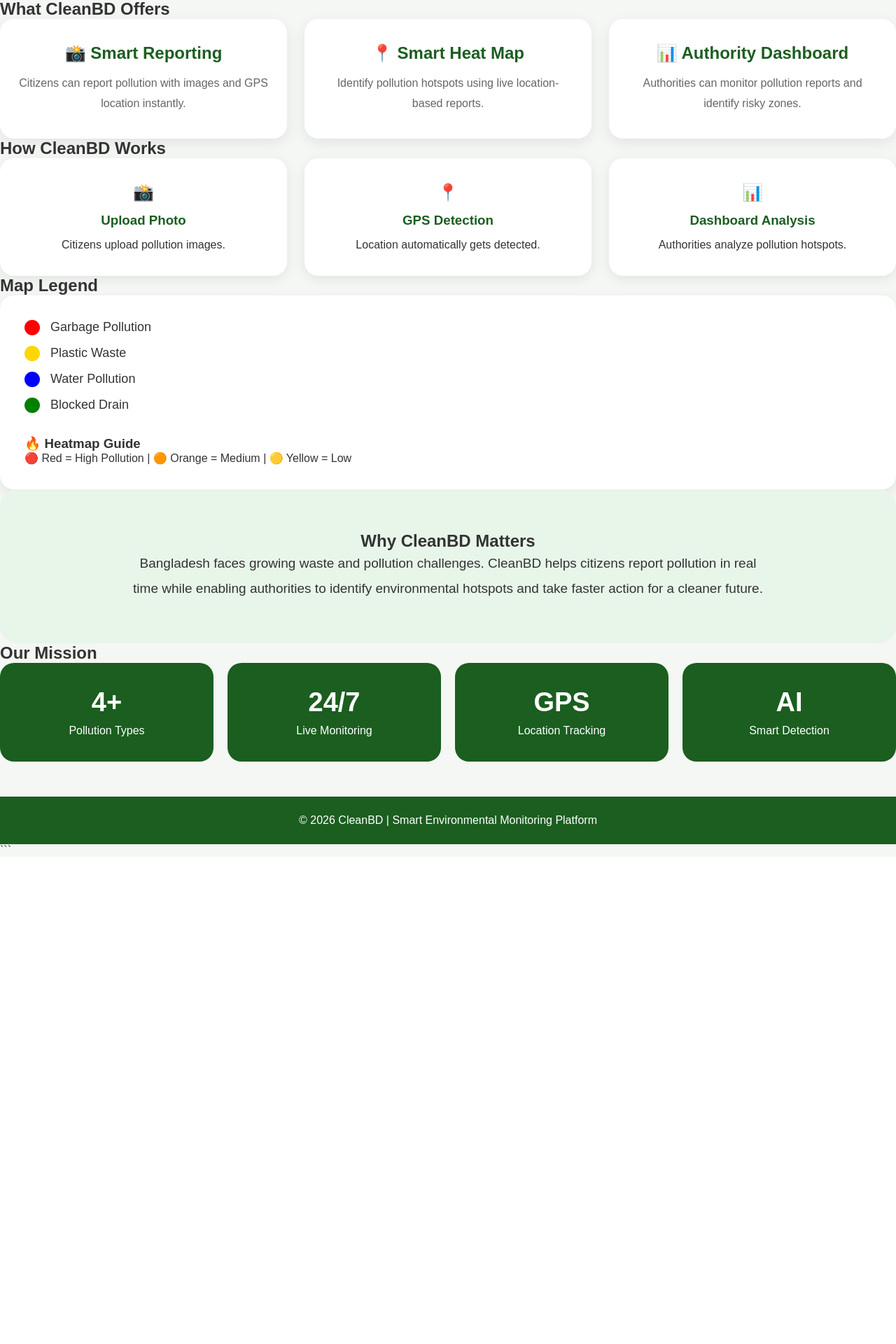
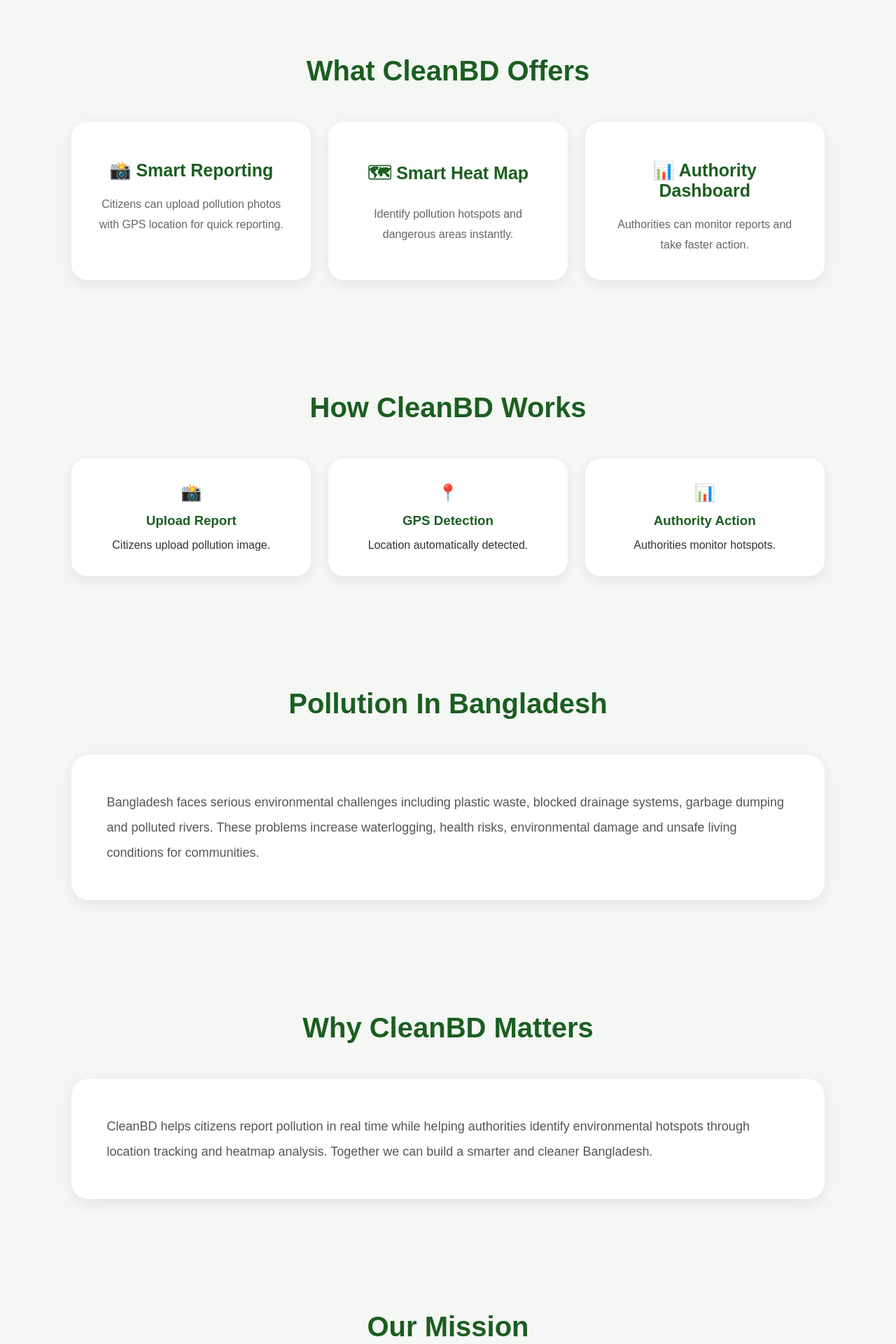
Before and after one commit to Hindol10/CleanBD, a Flask app: page / in a window 1280 px wide. Shown: the part 826-2746 px from the top of the page at 70% size. Before the commit the page ends 2036 px from the top, so only its background shows below. Run offline with Flask 3, Linux system fonts and the light colour scheme.

Commit message:
final homepage

```diff
--- a/templates/home.html
+++ b/templates/home.html
@@ -11,7 +11,7 @@
     margin:0;
     padding:0;
     box-sizing:border-box;
-            font-family: Arial, sans-serif;
+    font-family:Arial,sans-serif;
 }
 
 body{
@@ -22,133 +22,104 @@
 /* NAVBAR */
 nav{
     background:#1b5e20;
-            padding:18px 8%;
     display:flex;
     justify-content:space-between;
     align-items:center;
-            color:white;
+    padding:18px 8%;
     position:sticky;
     top:0;
     z-index:1000;
 }
 
-        nav h2{
+.logo{
+    color:white;
     font-size:30px;
+    font-weight:bold;
 }
 
 nav ul{
+    display:flex;
     list-style:none;
-            display:flex;
-            gap:25px;
+    gap:28px;
 }
 
 nav ul li a{
     text-decoration:none;
     color:white;
     font-weight:bold;
-            transition:0.3s;
-        }
-
-        nav ul li a:hover{
-            color:#c8e6c9;
 }
 
 /* HERO */
 .hero{
-    position: relative;
-    height: 92vh;
+    position:relative;
+    min-height:92vh;
 
     background:
     linear-gradient(
-    rgba(0,0,0,0.48),
-    rgba(0,0,0,0.48)
+        rgba(0,0,0,0.45),
+        rgba(0,0,0,0.45)
     ),
+    url("{{ url_for('static', filename='images/hero-bg.png') }}");
 
-    url('https://images.unsplash.com/photo-1506744038136-46273834b3fb?q=80&w=1800');
+    background-size:cover;
+    background-position:center;
+    background-repeat:no-repeat;
 
-    background-size: cover;
-    background-position: center;
-    display: flex;
-    justify-content: center;
-    align-items: center;
-    text-align: center;
-    color: white;
-    overflow: hidden;
-}
-
-.hero::before{
-    content:"";
-    position:absolute;
-    inset:0;
-
-    background:
-    linear-gradient(
-        to right,
-        rgba(40,40,40,0.55) 0%,
-        rgba(40,40,40,0.45) 50%,
-        rgba(46,125,50,0.15) 100%
-    );
-
-    z-index:1;
+    display:flex;
+    justify-content:center;
+    align-items:center;
+    text-align:center;
+    padding:20px;
+    color:white;
 }
 
 .hero-content{
-    position:relative;
-    z-index:2;
     max-width:900px;
-    padding:20px;
 }
 
 .hero h1{
     font-size:58px;
+    margin-bottom:20px;
     line-height:1.2;
-    margin-bottom:22px;
-    text-shadow:0 4px 18px rgba(0,0,0,0.45);
+    text-shadow:0 5px 20px rgba(0,0,0,0.4);
 }
 
 .hero p{
     font-size:22px;
-    line-height:1.9;
-    max-width:750px;
-    margin:auto;
+    line-height:1.8;
     margin-bottom:35px;
     color:#f2f2f2;
 }
 
 .btn{
     display:inline-block;
-    background:#43a047;
+    padding:16px 35px;
+    background:#2e7d32;
     color:white;
     text-decoration:none;
-    padding:16px 36px;
     border-radius:50px;
-    font-size:20px;
     font-weight:bold;
-    box-shadow:0 8px 25px rgba(67,160,71,0.35);
-    transition:0.3s;
+    transition:.3s;
 }
 
 .btn:hover{
-    transform:translateY(-4px);
+    transform:translateY(-3px);
 }
 
-@media(max-width:768px){
-
-    .hero{
-        height:78vh;
+/* SECTION */
+section{
+    padding:80px 8%;
 }
 
-    .hero h1{
-        font-size:36px;
+.section-title{
+    text-align:center;
+    font-size:40px;
+    color:#1b5e20;
+    margin-bottom:50px;
 }
 
-    .hero p{
-        font-size:17px;
-    }
-}
-
-        /* CARDS */
-        .card-container{
+/* FEATURES */
+.cards{
     display:grid;
     grid-template-columns:repeat(auto-fit,minmax(260px,1fr));
     gap:25px;
@@ -156,11 +127,11 @@
 
 .card{
     background:white;
-            padding:35px 25px;
-            border-radius:20px;
+    border-radius:22px;
+    padding:35px;
     text-align:center;
     box-shadow:0 6px 20px rgba(0,0,0,0.08);
-            transition:0.3s;
+    transition:.3s;
 }
 
 .card:hover{
@@ -168,94 +139,67 @@
 }
 
 .card h3{
+    margin:20px 0;
     color:#1b5e20;
-            margin-bottom:15px;
-            font-size:24px;
+    font-size:25px;
 }
 
 .card p{
+    line-height:1.8;
     color:#666;
-            line-height:1.8;
 }
 
 /* HOW IT WORKS */
 .steps{
     display:grid;
-            grid-template-columns:repeat(auto-fit,minmax(260px,1fr));
+    grid-template-columns:repeat(auto-fit,minmax(250px,1fr));
     gap:25px;
 }
 
 .step{
     background:white;
-            border-radius:20px;
+    padding:35px;
+    border-radius:22px;
     text-align:center;
-            padding:35px;
-            box-shadow:0 5px 18px rgba(0,0,0,0.08);
+    box-shadow:0 6px 18px rgba(0,0,0,0.08);
 }
 
 .step h3{
+    margin:15px 0;
     color:#1b5e20;
-            margin:15px 0;
 }
 
-        /* LEGEND */
-        .legend{
+/* INFO */
+.info-box{
     background:white;
-            border-radius:20px;
-            padding:35px;
-            box-shadow:0 6px 18px rgba(0,0,0,0.08);
+    border-radius:25px;
+    padding:50px;
+    box-shadow:0 6px 20px rgba(0,0,0,0.08);
 }
 
-        .legend-item{
-            display:flex;
-            align-items:center;
-            margin-bottom:15px;
+.info-box p{
+    line-height:2;
     font-size:18px;
+    color:#555;
 }
 
-        .dot{
-            width:22px;
-            height:22px;
-            border-radius:50%;
-            margin-right:15px;
-        }
-
-        /* WHY */
-        .why{
-            text-align:center;
-            background:#e8f5e9;
-            border-radius:25px;
-            padding:60px 30px;
-        }
-
-        .why p{
-            font-size:19px;
-            line-height:1.9;
-            max-width:900px;
-            margin:auto;
-        }
-
-        /* STATS */
+/* MISSION */
 .stats{
     display:grid;
-            grid-template-columns:repeat(auto-fit,minmax(200px,1fr));
+    grid-template-columns:repeat(auto-fit,minmax(220px,1fr));
     gap:20px;
 }
 
-        .stat-box{
+.stat{
     background:#1b5e20;
     color:white;
     text-align:center;
-            border-radius:20px;
-            padding:35px;
+    padding:40px 25px;
+    border-radius:22px;
 }
 
-        .stat-box h2{
+.stat h2{
     font-size:38px;
-        }
-
-        .stat-box p{
-            margin-top:10px;
 }
 
 footer{
@@ -266,6 +210,7 @@
     margin-top:50px;
 }
 
+/* MOBILE */
 @media(max-width:768px){
 
     nav{
@@ -279,7 +224,7 @@
     }
 
     .hero{
-                height:75vh;
+        min-height:78vh;
     }
 
     .hero h1{
@@ -293,15 +238,18 @@
     .section-title{
         font-size:30px;
     }
+
+    .info-box{
+        padding:30px;
     }
-
+}
 </style>
 </head>
 
 <body>
 
 <nav>
-        <h2>🌍 CleanBD</h2>
+    <div class="logo">🌍 CleanBD</div>
 
     <ul>
         <li><a href="/">Home</a></li>
@@ -312,142 +260,169 @@
 </nav>
 
 <section class="hero">
+
     <div class="hero-content">
-            <h1>From Pollution Today, To A Cleaner Tomorrow</h1>
+
+        <h1>
+            From Pollution Today, To A Cleaner Tomorrow
+        </h1>
 
         <p>
             Help make Bangladesh cleaner by reporting
-                plastic waste, garbage, blocked drains,
-                and water pollution in real time.
+            plastic waste, blocked drains,
+            garbage and water pollution in real time.
         </p>
 
         <a href="/report" class="btn">
             Report Pollution
         </a>
+
     </div>
+
 </section>
 
 <section>
-        <h2 class="section-title">What CleanBD Offers</h2>
 
-        <div class="card-container">
+    <h2 class="section-title">
+        What CleanBD Offers
+    </h2>
+
+    <div class="cards">
 
         <div class="card">
             <h3>📸 Smart Reporting</h3>
-                <p>Citizens can report pollution with images and GPS location instantly.</p>
+
+            <p>
+                Citizens can upload pollution photos
+                with GPS location for quick reporting.
+            </p>
         </div>
 
         <div class="card">
-                <h3>📍 Smart Heat Map</h3>
-                <p>Identify pollution hotspots using live location-based reports.</p>
+            <h3>🗺 Smart Heat Map</h3>
+
+            <p>
+                Identify pollution hotspots
+                and dangerous areas instantly.
+            </p>
         </div>
 
         <div class="card">
             <h3>📊 Authority Dashboard</h3>
-                <p>Authorities can monitor pollution reports and identify risky zones.</p>
+
+            <p>
+                Authorities can monitor reports
+                and take faster action.
+            </p>
         </div>
 
     </div>
+
 </section>
 
 <section>
-        <h2 class="section-title">How CleanBD Works</h2>
+
+    <h2 class="section-title">
+        How CleanBD Works
+    </h2>
 
     <div class="steps">
 
         <div class="step">
-                <h2>📸</h2>
-                <h3>Upload Photo</h3>
-                <p>Citizens upload pollution images.</p>
+            <h1>📸</h1>
+            <h3>Upload Report</h3>
+            <p>Citizens upload pollution image.</p>
         </div>
 
         <div class="step">
-                <h2>📍</h2>
+            <h1>📍</h1>
             <h3>GPS Detection</h3>
-                <p>Location automatically gets detected.</p>
+            <p>Location automatically detected.</p>
         </div>
 
         <div class="step">
-                <h2>📊</h2>
-                <h3>Dashboard Analysis</h3>
-                <p>Authorities analyze pollution hotspots.</p>
+            <h1>📊</h1>
+            <h3>Authority Action</h3>
+            <p>Authorities monitor hotspots.</p>
         </div>
 
     </div>
+
 </section>
 
 <section>
-        <h2 class="section-title">Map Legend</h2>
 
-        <div class="legend">
+    <h2 class="section-title">
+        Pollution In Bangladesh
+    </h2>
 
-            <div class="legend-item">
-                <div class="dot" style="background:red;"></div>
-                Garbage Pollution
+    <div class="info-box">
+
+        <p>
+            Bangladesh faces serious environmental
+            challenges including plastic waste,
+            blocked drainage systems, garbage dumping
+            and polluted rivers. These problems
+            increase waterlogging, health risks,
+            environmental damage and unsafe living
+            conditions for communities.
+        </p>
+
     </div>
 
-            <div class="legend-item">
-                <div class="dot" style="background:gold;"></div>
-                Plastic Waste
-            </div>
-
-            <div class="legend-item">
-                <div class="dot" style="background:blue;"></div>
-                Water Pollution
-            </div>
-
-            <div class="legend-item">
-                <div class="dot" style="background:green;"></div>
-                Blocked Drain
-            </div>
-
-            <br>
-
-            <h3>🔥 Heatmap Guide</h3>
-            <p>🔴 Red = High Pollution | 🟠 Orange = Medium | 🟡 Yellow = Low</p>
-
-        </div>
 </section>
 
 <section>
-        <div class="why">
-            <h2 class="section-title">Why CleanBD Matters</h2>
+
+    <h2 class="section-title">
+        Why CleanBD Matters
+    </h2>
+
+    <div class="info-box">
 
         <p>
-                Bangladesh faces growing waste and pollution challenges.
-                CleanBD helps citizens report pollution in real time
-                while enabling authorities to identify environmental
-                hotspots and take faster action for a cleaner future.
+            CleanBD helps citizens report pollution
+            in real time while helping authorities
+            identify environmental hotspots through
+            location tracking and heatmap analysis.
+            Together we can build a smarter and
+            cleaner Bangladesh.
         </p>
+
     </div>
+
 </section>
 
 <section>
-        <h2 class="section-title">Our Mission</h2>
+
+    <h2 class="section-title">
+        Our Mission
+    </h2>
 
     <div class="stats">
 
-            <div class="stat-box">
+        <div class="stat">
             <h2>4+</h2>
             <p>Pollution Types</p>
         </div>
 
-            <div class="stat-box">
+        <div class="stat">
             <h2>24/7</h2>
-                <p>Live Monitoring</p>
+            <p>Monitoring</p>
         </div>
 
-            <div class="stat-box">
+        <div class="stat">
             <h2>GPS</h2>
             <p>Location Tracking</p>
         </div>
 
-            <div class="stat-box">
+        <div class="stat">
             <h2>AI</h2>
             <p>Smart Detection</p>
         </div>
 
     </div>
+
 </section>
 
 <footer>
```
Also changed, not shown: static/images/hero-bg.png (added). Lines whose indentation alone changed are shown as unchanged.
